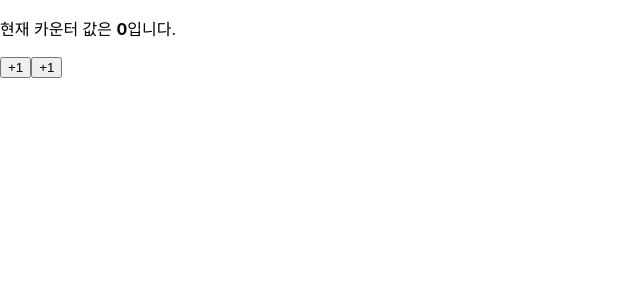
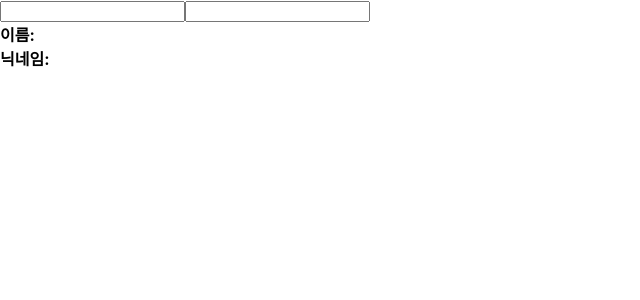
Before and after one commit to ovovvvvv/REACT-HOOKS, a React (Create React App) app: page / in a window 1280 px wide. Shown: the top 300 px of the page, without its empty margins (0-640 px from the left). Built offline with nearby package versions, Linux system fonts and the light colour scheme.

Commit message:
useReduce로 Input상태 관리

```diff
--- a/src/App.js
+++ b/src/App.js
@@ -1,10 +1,9 @@
-import { useState } from "react";
-import Counter from "./Counter";
+import Info from "./Info";
 
 function App() {
   return (
     <div>
-      <Counter />
+      <Info />
     </div>
   );
 }
--- a/src/Info.js
+++ b/src/Info.js
@@ -1,38 +1,35 @@
-import React, { useState, useEffect } from "react";
+import { useReducer } from "react";
+
+function reducer(state, action) {
+  return {
+    ...state,
+    [action.name]: action.value,
+  };
+}
 
 const Info = () => {
-  const [name, setName] = useState("");
-  const [nickname, setNickname] = useState("");
-
-  useEffect(() => {
-    console.log("effect");
-    console.log(name);
-
-    return () => {
-      console.log("cleanup");
-      console.log(name);
-    };
-  }, [name]);
-
-  const onChangeName = (e) => {
-    setName(e.target.value);
-  };
-
-  const onChangeNickname = (e) => {
-    setNickname(e.target.value);
+  const [state, dispatch] = useReducer(reducer, {
+    name: "",
+    nickname: "",
+  });
+  const { name, nickname } = state;
+  const onChange = (e) => {
+    dispatch(e.target);
   };
 
   return (
     <div>
       <div>
-        <input value={name} onChange={onChangeName} />
-        <input value={nickname} onChange={onChangeNickname} />
+        <input name="name" value={name} onChange={onChange} />
+        <input name="nickname" value={nickname} onChange={onChange} />
       </div>
       <div>
-        <b>이름:</b> {name}
-      </div>
-      <div>
-        <b>닉네임:</b> {nickname}
+        <div>
+          <b>이름:</b> {name}
+        </div>
+        <div>
+          <b>닉네임:</b> {nickname}
+        </div>
       </div>
     </div>
   );
```
